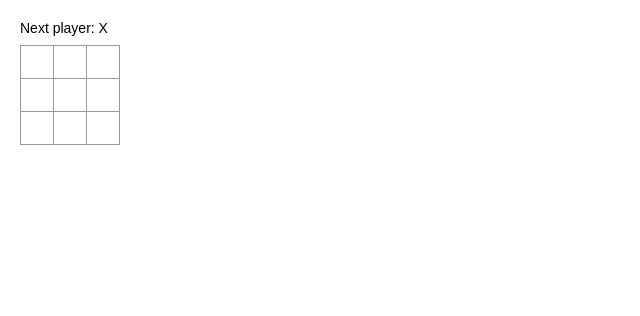
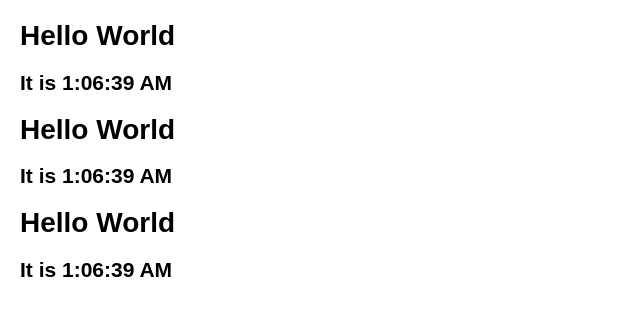
Before and after one commit to damingerdai/daming-react-ui, a React (Create React App) app: page / in a window 1280 px wide. Shown: the top 316 px of the page, without its empty margins (0-640 px from the left). Built offline with nearby package versions, Linux system fonts and the light colour scheme.

Commit message:
feat: add clock demo

```diff
--- a/src/app/App.js
+++ b/src/app/App.js
@@ -1,107 +1,12 @@
-import React from "react";
+import React from 'react';
+import { Clock } from "./clock/clock";
 
-function Square(props) {
-  return (
-    <button className="square" onClick={props.onClick}>
-      {props.value}
-    </button>
-  );
-}
-
-class Board extends React.Component {
-  constructor(props) {
-    super(props);
-    this.state = {
-      squares: Array(9).fill(null),
-      xIsNext: true,
-    };
-  }
-
-  handleClick(i) {
-    const squares = this.state.squares.slice();
-    if (calculateWinner(squares) || squares[i]) {
-      return;
-    }
-    squares[i] = this.state.xIsNext ? "X" : "O";
-    this.setState({
-      squares: squares,
-      xIsNext: !this.state.xIsNext,
-    });
-  }
-
-  renderSquare(i) {
-    return (
-      <Square
-        value={this.state.squares[i]}
-        onClick={() => this.handleClick(i)}
-      />
-    );
-  }
-
+export class App extends React.Component {
   render() {
-    const winner = calculateWinner(this.state.squares);
-    let status;
-    if (winner) {
-      status = "Winner: " + winner;
-    } else {
-      status = `Next player: ${this.state.xIsNext ? "X" : "O"}`;
-    }
-
-    return (
-      <div>
-        <div className="status">{status}</div>
-        <div className="board-row">
-          {this.renderSquare(0)}
-          {this.renderSquare(1)}
-          {this.renderSquare(2)}
-        </div>
-        <div className="board-row">
-          {this.renderSquare(3)}
-          {this.renderSquare(4)}
-          {this.renderSquare(5)}
-        </div>
-        <div className="board-row">
-          {this.renderSquare(6)}
-          {this.renderSquare(7)}
-          {this.renderSquare(8)}
-        </div>
-      </div>
-    );
+    return <div>
+        <Clock></Clock>
+        <Clock></Clock>
+        <Clock></Clock>
+    </div>
   }
 }
-
-export class Game extends React.Component {
-  render() {
-    return (
-      <div className="game">
-        <div className="game-board">
-          <Board />
-        </div>
-        <div className="game-info">
-          <div>{/* status */}</div>
-          <ol>{/* TODO */}</ol>
-        </div>
-      </div>
-    );
-  }
-}
-
-function calculateWinner(squares) {
-  const lines = [
-    [0, 1, 2],
-    [3, 4, 5],
-    [6, 7, 8],
-    [0, 3, 6],
-    [1, 4, 7],
-    [0, 4, 8],
-    [2, 4, 6],
-  ];
-
-  for (let i = 0; i < lines.length; i++) {
-    const [a, b, c] = lines[i];
-    if (squares[a] && squares[a] === squares[b] && squares[a] === squares[c]) {
-      return squares[a];
-    }
-  }
-  return null;
-}
--- /dev/null
+++ b/src/app/clock/clock.js
@@ -0,0 +1,36 @@
+import React from 'react';
+
+export class Clock extends React.Component {
+
+    constructor(props) {
+        super(props)
+        this.state = {
+            date: new Date()
+        }
+    }
+
+    tick() {
+        this.setState({
+            date: new Date()
+        });
+    }
+
+    componentDidMount() {
+        this.timerID = setInterval(() => {
+            this.tick()
+        }, 1000);
+    }
+
+    componentWillUnmount() {
+        clearInterval(this.timerID);
+    }
+
+    render() {
+        return (
+            <div>
+                <h1>Hello World</h1>
+                <h2>It is {this.state.date.toLocaleTimeString()}</h2>
+            </div>
+        )
+    }
+}
--- a/src/index.js
+++ b/src/index.js
@@ -2,11 +2,11 @@
 import ReactDOM from "react-dom";
 import "./index.scss";
 
-import { Game } from './app/App';
+import { App } from './app/App';
 import * as serviceWorker from './serviceWorker';
 // ========================================
 
-ReactDOM.render(<Game />, document.getElementById("root"));
+ReactDOM.render(<App />, document.getElementById("root"));
 
 // If you want your app to work offline and load faster, you can change
 // unregister() to register() below. Note this comes with some pitfalls.
```
